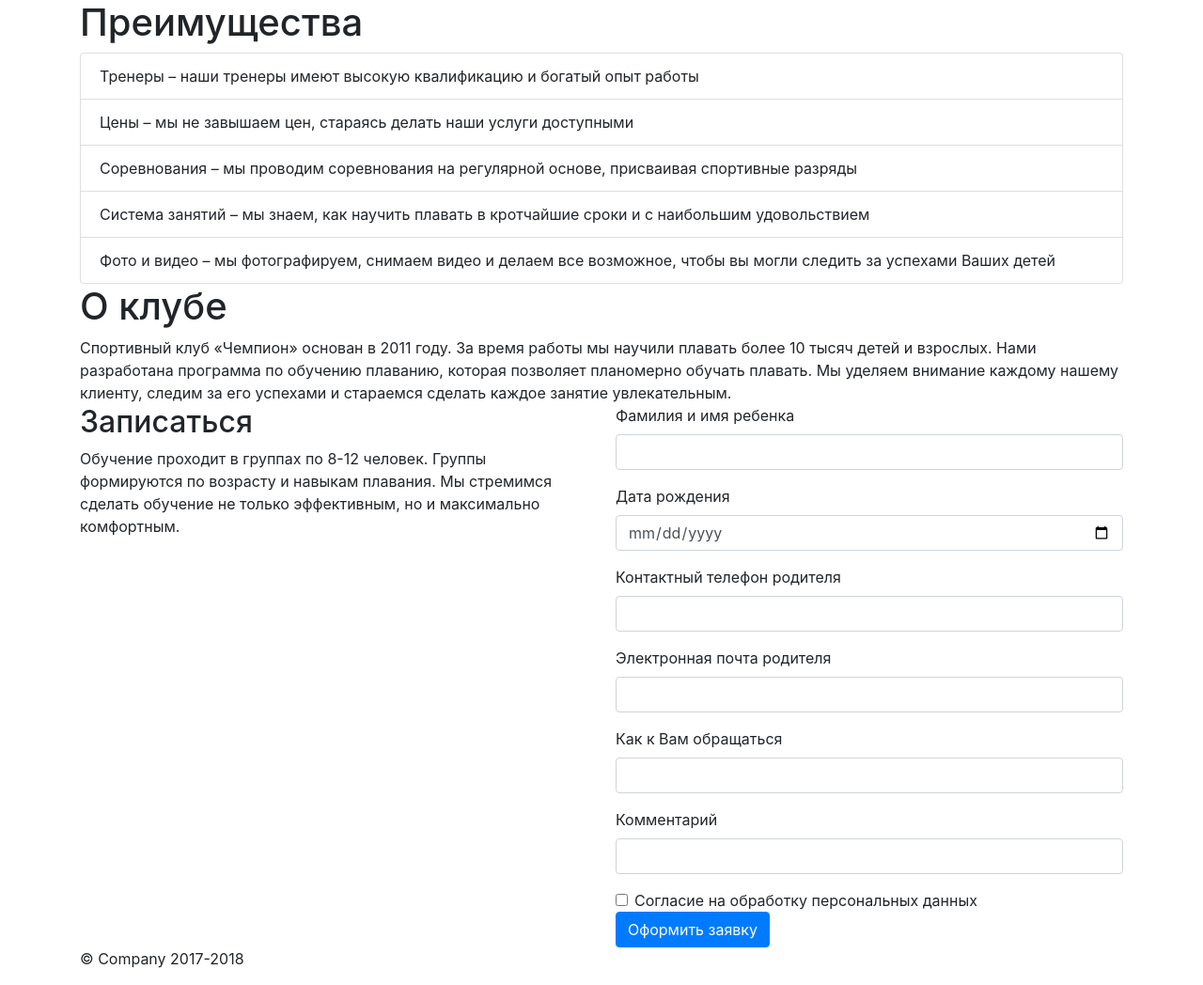
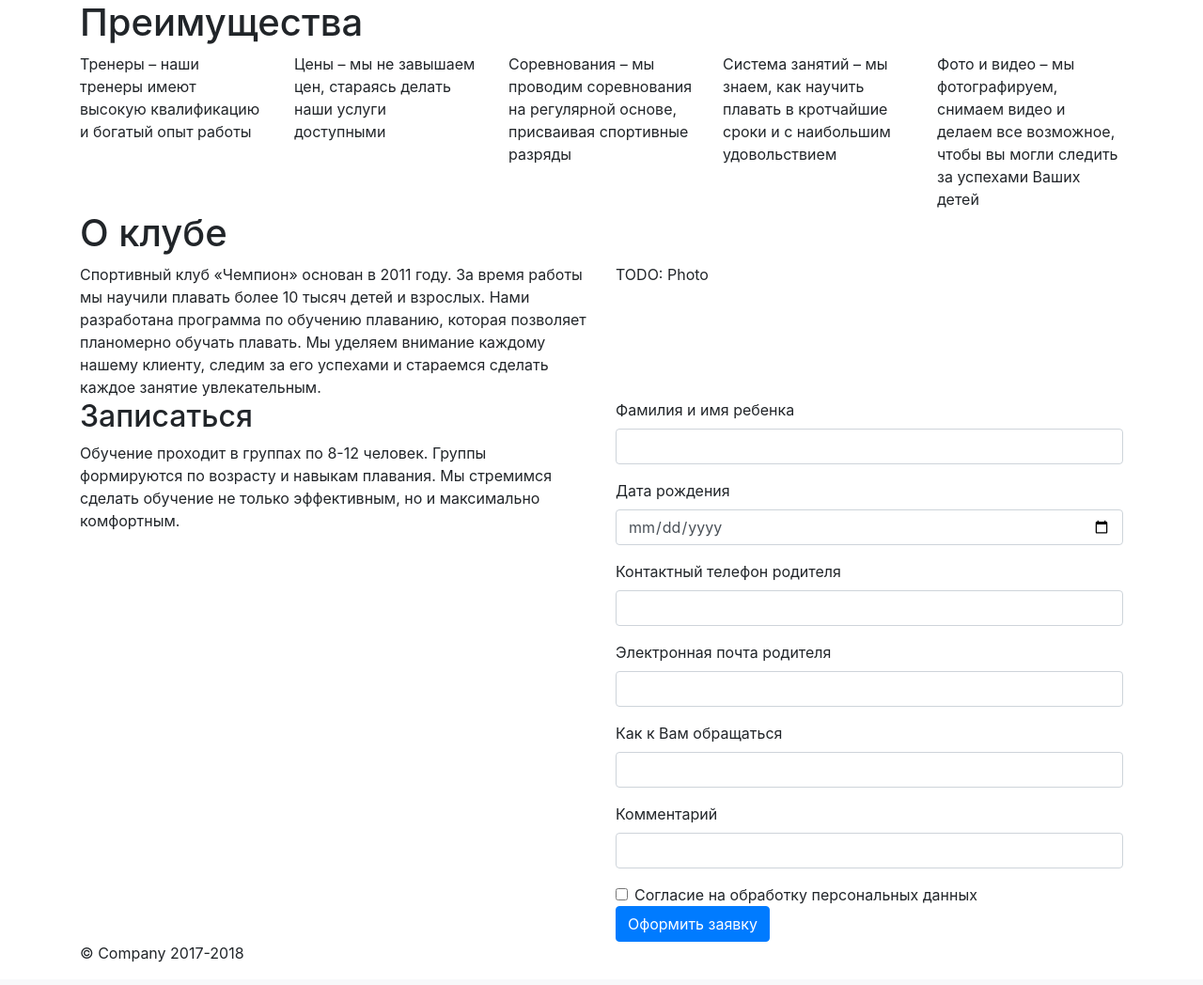
Before and after one commit to arusakov/champion, a Django app: page / in a window 1280 px wide. Shown: the part 56-1104 px from the top of the page at 94% size. After the commit the page ends 1080 px from the top, so only its background shows below. Run offline with Django 3.2, Linux system fonts and the light colour scheme; some libraries are stand-ins or nearby versions.

Commit message:
Update promo

```diff
--- a/promo/templates/index.html
+++ b/promo/templates/index.html
@@ -20,29 +20,34 @@
 
     <div class="container">
       <h1>Преимущества</h1>
-      <ul class="list-group">
-        <li class="list-group-item">
+      <div class="row">
+        <div class="col">
           Тренеры – наши тренеры имеют высокую квалификацию и богатый опыт работы
-        </li>
-        <li class="list-group-item">
+        </div>
+        <div class="col">
           Цены – мы не завышаем цен, стараясь делать наши услуги доступными
-        </li>
-        <li class="list-group-item">
+        </div>
+        <div class="col">
           Соревнования – мы проводим соревнования на регулярной основе, присваивая спортивные разряды
-        </li>
-        <li class="list-group-item">
+        </div>
+        <div class="col">
           Система занятий – мы знаем, как научить плавать в кротчайшие сроки и с наибольшим удовольствием
-        </li>
-        <li class="list-group-item">
+        </div>
+        <div class="col">
           Фото и видео – мы фотографируем, снимаем видео и делаем все возможное, чтобы вы могли следить за успехами Ваших детей
-        </li>
-      </ul>
+        </div>
+      </div>
     </div>
 
     <div class="container">
       <h1>О клубе</h1>
-      <div>
-        Спортивный клуб «Чемпион» основан в 2011 году. За время  работы мы научили плавать более 10 тысяч детей и взрослых. Нами разработана программа по обучению плаванию, которая позволяет планомерно обучать плавать. Мы уделяем внимание каждому нашему клиенту, следим за его успехами и стараемся сделать каждое занятие увлекательным.
+      <div class="row">
+        <div class="col">
+          Спортивный клуб «Чемпион» основан в 2011 году. За время  работы мы научили плавать более 10 тысяч детей и взрослых. Нами разработана программа по обучению плаванию, которая позволяет планомерно обучать плавать. Мы уделяем внимание каждому нашему клиенту, следим за его успехами и стараемся сделать каждое занятие увлекательным.
+        </div>
+        <div class="col">
+          TODO: Photo
+        </div>
       </div>
     </div>
 
```
